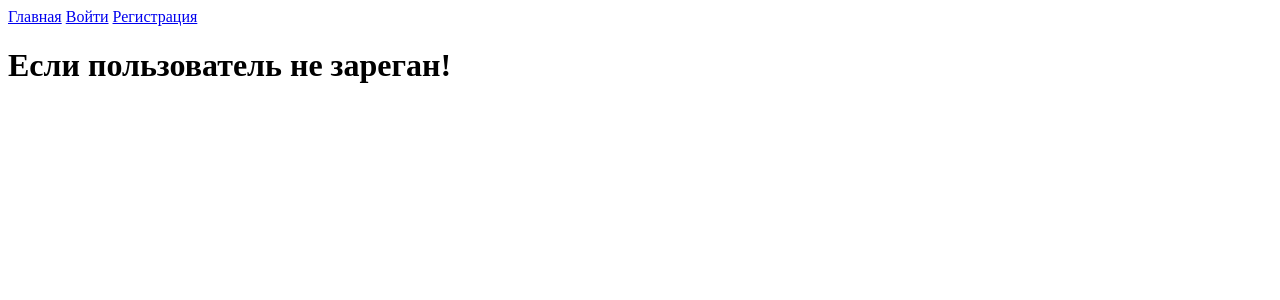
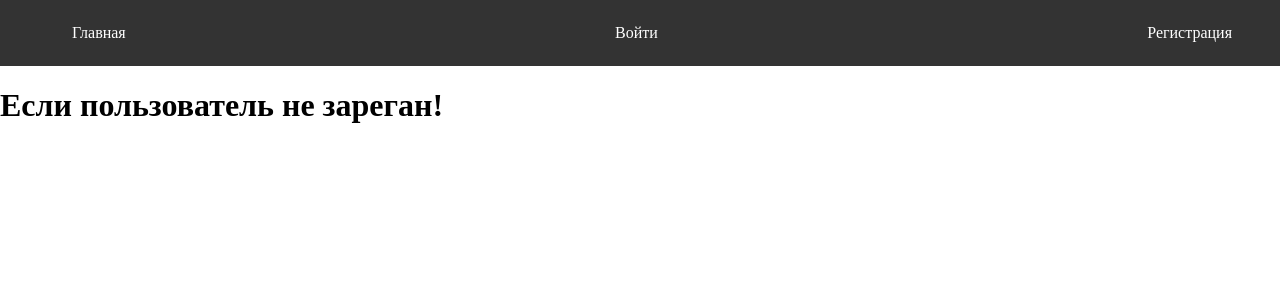
Before and after one commit to shurabota2801-ctrl/myonlytest, a Django app: page / in a window 1280 px wide. Shown: the top 300 px of the page. Run offline with Django 5.2, Linux system fonts and the light colour scheme.

Commit message:
first commit

```diff
--- a/static/css/style.css
+++ b/static/css/style.css
@@ -0,0 +1,21 @@
+body {
+    margin: 0;
+    padding: 0;
+}
+
+.header {
+    background-color: #333;
+    padding: 1rem 2rem;
+    display: flex;
+    justify-content: space-between;
+    align-items: center;
+}
+
+.header a {
+    color:  white;
+    text-decoration: none;
+    margin-left: 1.5rem;
+    padding: 0.5rem 1rem;
+    border-radius: 4px;
+    transition: color 0.3s;
+}
--- a/templates/base.html
+++ b/templates/base.html
@@ -2,13 +2,13 @@
 <!DOCTYPE html>
 <html>
 <head>
-    <meta = charset="UTF-8">
+    <meta charset="UTF-8">
     <title>{% block title %}myonlytest{% endblock %}</title>
     <link rel="stylesheet" href="{% static 'css/style.css' %}">
 </head>
 <body>
     <div>
-        <nav>
+        <nav class="header">
             <a href="/">Главная</a>
             {% if user.is_authenticated %}
             <a href="{% url 'notes:notes_list' %}">Мои заметки</a>
```
